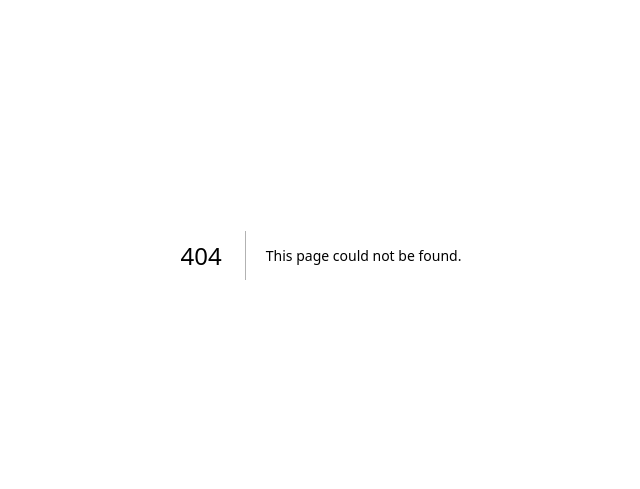
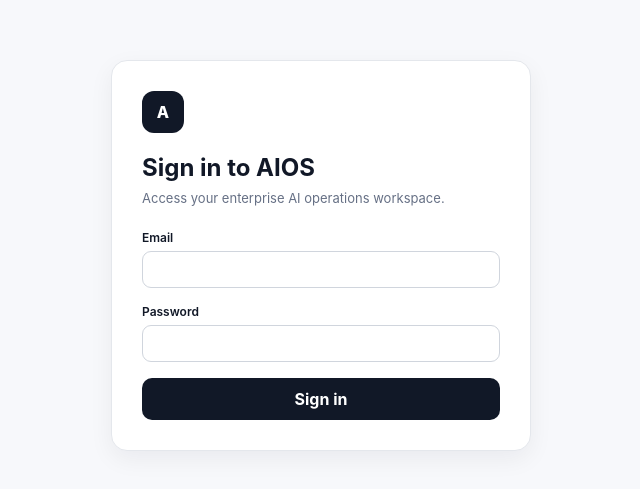
Before and after one commit to BaharathBathula/Enterprise-AI-Operations-Platform-AIOS-, a Next.js app in the folder frontend/: page /login in a window 1280 px wide. Before the commit this address had no page. Shown: the part 145-634 px from the top of the page, without its empty margins (319-959 px from the left). Built offline with nearby package versions, Linux system fonts and the light colour scheme; no server answers.

Commit message:
Create page.tsx

```diff
--- /dev/null
+++ b/frontend/src/app/login/page.tsx
@@ -0,0 +1,299 @@
+"use client";
+
+import {
+  FormEvent,
+  useState,
+} from "react";
+import { useRouter } from "next/navigation";
+
+import {
+  ApiError,
+  apiRequest,
+} from "@/lib/api";
+import {
+  saveSession,
+} from "@/lib/session";
+import type {
+  OrganizationMembership,
+  TokenResponse,
+} from "@/lib/types";
+
+
+export default function LoginPage() {
+  const router = useRouter();
+
+  const [email, setEmail] =
+    useState("");
+
+  const [password, setPassword] =
+    useState("");
+
+  const [loading, setLoading] =
+    useState(false);
+
+  const [error, setError] =
+    useState<string | null>(null);
+
+  async function handleSubmit(
+    event: FormEvent<HTMLFormElement>,
+  ) {
+    event.preventDefault();
+
+    setLoading(true);
+    setError(null);
+
+    try {
+      const body =
+        new URLSearchParams();
+
+      body.set(
+        "username",
+        email.trim(),
+      );
+
+      body.set(
+        "password",
+        password,
+      );
+
+      const token =
+        await apiRequest<TokenResponse>(
+          "/auth/login",
+          {
+            method: "POST",
+            headers: {
+              "Content-Type":
+                "application/x-www-form-urlencoded",
+            },
+            body: body.toString(),
+          },
+        );
+
+      const organizations =
+        await apiRequest<
+          OrganizationMembership[]
+        >(
+          "/organizations",
+          {
+            token:
+              token.access_token,
+          },
+        );
+
+      if (
+        organizations.length === 0
+      ) {
+        setError(
+          "Your account does not belong to an organization.",
+        );
+
+        return;
+      }
+
+      saveSession({
+        accessToken:
+          token.access_token,
+        organizationId:
+          organizations[0]
+            .organization.id,
+      });
+
+      router.push("/");
+    } catch (error) {
+      if (
+        error instanceof ApiError
+      ) {
+        setError(
+          error.detail,
+        );
+      } else {
+        setError(
+          "Unable to sign in.",
+        );
+      }
+    } finally {
+      setLoading(false);
+    }
+  }
+
+  return (
+    <main
+      style={{
+        minHeight: "100vh",
+        display: "grid",
+        placeItems: "center",
+        background: "#f7f8fb",
+        padding: 24,
+      }}
+    >
+      <section
+        style={{
+          width: "100%",
+          maxWidth: 420,
+          background: "#ffffff",
+          border:
+            "1px solid #e4e7ec",
+          borderRadius: 16,
+          padding: 30,
+          boxShadow:
+            "0 8px 24px rgba(16,24,40,0.06)",
+        }}
+      >
+        <div
+          style={{
+            width: 42,
+            height: 42,
+            borderRadius: 12,
+            background: "#111827",
+            color: "#ffffff",
+            display: "grid",
+            placeItems: "center",
+            fontWeight: 800,
+          }}
+        >
+          A
+        </div>
+
+        <h1
+          style={{
+            margin:
+              "20px 0 0",
+            fontSize: 24,
+          }}
+        >
+          Sign in to AIOS
+        </h1>
+
+        <p
+          style={{
+            marginTop: 8,
+            color: "#667085",
+            fontSize: 13,
+          }}
+        >
+          Access your enterprise AI
+          operations workspace.
+        </p>
+
+        <form
+          onSubmit={handleSubmit}
+          style={{
+            marginTop: 24,
+            display: "flex",
+            flexDirection:
+              "column",
+            gap: 16,
+          }}
+        >
+          <label
+            style={{
+              display: "flex",
+              flexDirection:
+                "column",
+              gap: 6,
+              fontSize: 12,
+              fontWeight: 600,
+            }}
+          >
+            Email
+
+            <input
+              type="email"
+              required
+              value={email}
+              onChange={(event) =>
+                setEmail(
+                  event.target.value,
+                )
+              }
+              style={{
+                border:
+                  "1px solid #d0d5dd",
+                borderRadius: 9,
+                padding:
+                  "10px 11px",
+                outline: "none",
+              }}
+            />
+          </label>
+
+          <label
+            style={{
+              display: "flex",
+              flexDirection:
+                "column",
+              gap: 6,
+              fontSize: 12,
+              fontWeight: 600,
+            }}
+          >
+            Password
+
+            <input
+              type="password"
+              required
+              value={password}
+              onChange={(event) =>
+                setPassword(
+                  event.target.value,
+                )
+              }
+              style={{
+                border:
+                  "1px solid #d0d5dd",
+                borderRadius: 9,
+                padding:
+                  "10px 11px",
+                outline: "none",
+              }}
+            />
+          </label>
+
+          {error && (
+            <div
+              style={{
+                borderRadius: 9,
+                background:
+                  "#fef3f2",
+                color:
+                  "#b42318",
+                padding:
+                  "10px 12px",
+                fontSize: 12,
+              }}
+            >
+              {error}
+            </div>
+          )}
+
+          <button
+            type="submit"
+            disabled={loading}
+            style={{
+              border: "none",
+              borderRadius: 10,
+              background:
+                "#111827",
+              color: "#ffffff",
+              padding:
+                "11px 14px",
+              fontWeight: 700,
+              cursor:
+                loading
+                  ? "not-allowed"
+                  : "pointer",
+              opacity:
+                loading
+                  ? 0.6
+                  : 1,
+            }}
+          >
+            {loading
+              ? "Signing in..."
+              : "Sign in"}
+          </button>
+        </form>
+      </section>
+    </main>
+  );
+}
```
